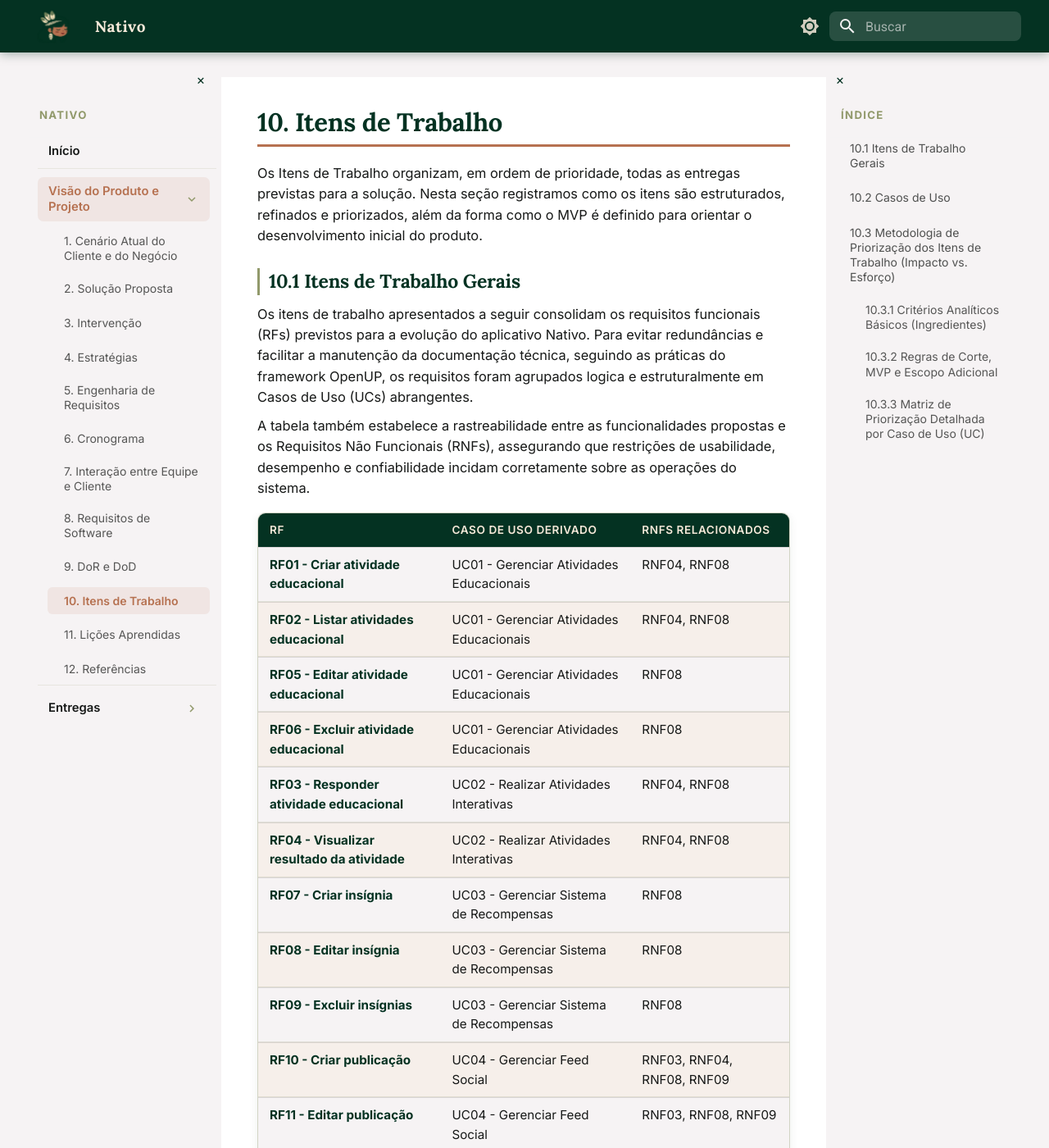
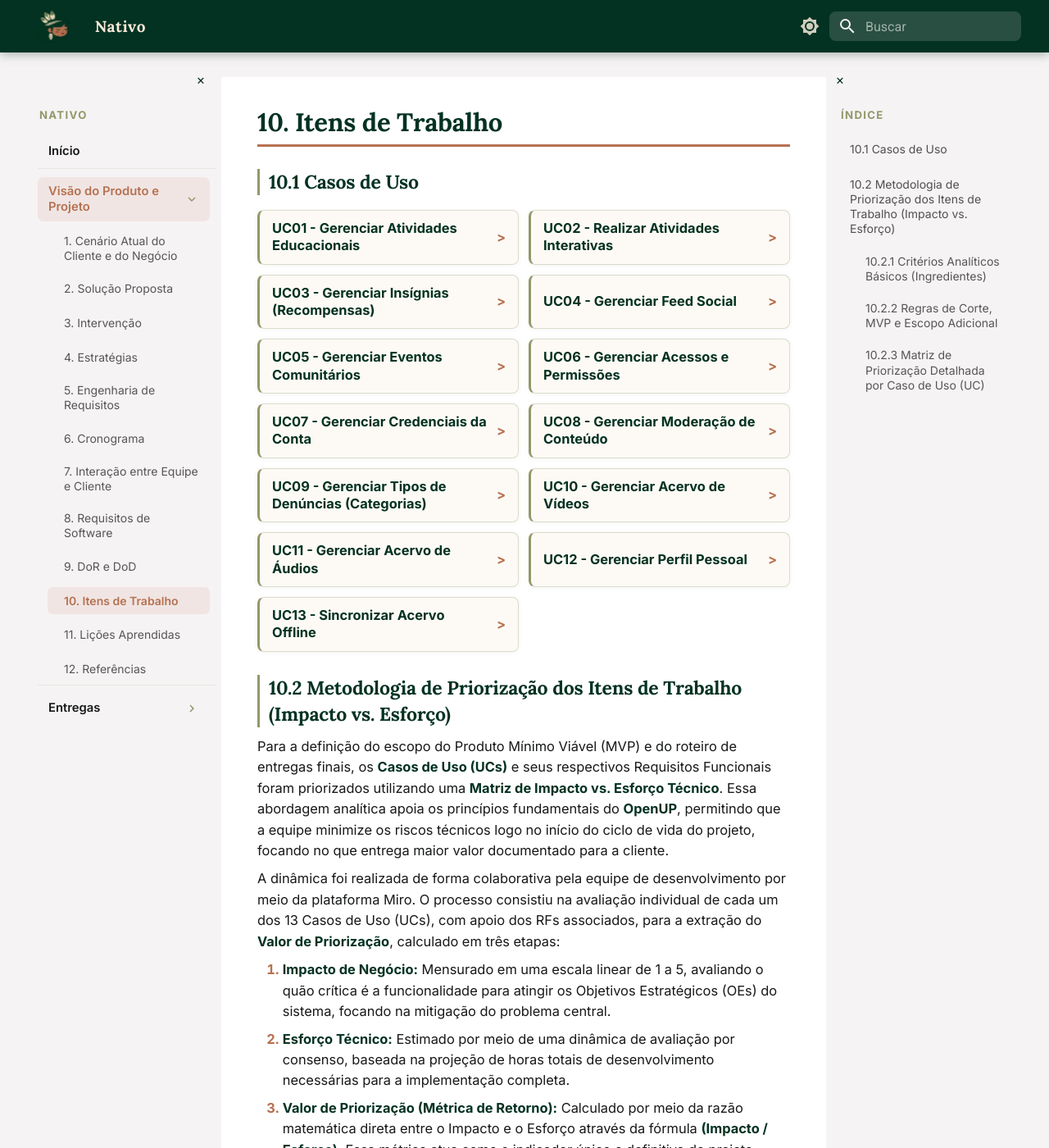
Before and after one commit to mdsreq-fga-unb/REQ-2026.1-T02-Nativo, an MkDocs documentation site: the page built from docs/visao/backlog.md, in a window 1280 px wide and 1400 px high. Shown: the whole window at 82% size. Built offline with MkDocs 1.6.1 and Material for MkDocs 9.7.7, drawn with Linux system fonts in a browser that asks for light colours; some of the changed text lies outside the part shown.

Commit message:
limpeza da página de itens de trabalho

```diff
--- a/docs/visao/backlog.md
+++ b/docs/visao/backlog.md
@@ -1,66 +1,4 @@
-Os Itens de Trabalho organizam, em ordem de prioridade, todas as entregas previstas para a solução. Nesta seção registramos como os itens são estruturados, refinados e priorizados, além da forma como o MVP é definido para orientar o desenvolvimento inicial do produto.
-
-## 10.1 Itens de Trabalho Gerais
-
-Os itens de trabalho apresentados a seguir consolidam os requisitos funcionais (RFs) previstos para a evolução do aplicativo Nativo. Para evitar redundâncias e facilitar a manutenção da documentação técnica, seguindo as práticas do framework OpenUP, os requisitos foram agrupados logica e estruturalmente em Casos de Uso (UCs) abrangentes.
-
-A tabela também estabelece a rastreabilidade entre as funcionalidades propostas e os Requisitos Não Funcionais (RNFs), assegurando que restrições de usabilidade, desempenho e confiabilidade incidam corretamente sobre as operações do sistema.
-
-| RF | Caso de uso derivado | RNFs relacionados |
-| :--- | :--- | :--- |
-| **RF01 - Criar atividade educacional** | UC01 - Gerenciar Atividades Educacionais | RNF04, RNF08 |
-| **RF02 - Listar atividades educacional** | UC01 - Gerenciar Atividades Educacionais | RNF04, RNF08 |
-| **RF05 - Editar atividade educacional** | UC01 - Gerenciar Atividades Educacionais | RNF08 |
-| **RF06 - Excluir atividade educacional** | UC01 - Gerenciar Atividades Educacionais | RNF08 |
-| **RF03 - Responder atividade educacional** | UC02 - Realizar Atividades Interativas | RNF04, RNF08 |
-| **RF04 - Visualizar resultado da atividade** | UC02 - Realizar Atividades Interativas | RNF04, RNF08 |
-| **RF07 - Criar insígnia** | UC03 - Gerenciar Sistema de Recompensas | RNF08 |
-| **RF08 - Editar insígnia** | UC03 - Gerenciar Sistema de Recompensas | RNF08 |
-| **RF09 - Excluir insígnias** | UC03 - Gerenciar Sistema de Recompensas | RNF08 |
-| **RF10 - Criar publicação** | UC04 - Gerenciar Feed Social | RNF03, RNF04, RNF08, RNF09 |
-| **RF11 - Editar publicação** | UC04 - Gerenciar Feed Social | RNF03, RNF08, RNF09 |
-| **RF12 - Listar publicações** | UC04 - Gerenciar Feed Social | RNF03, RNF04, RNF08 |
-| **RF13 - Excluir publicação** | UC04 - Gerenciar Feed Social | RNF08 |
-| **RF14 - Interagir com a publicação** | UC04 - Gerenciar Feed Social | RNF03, RNF04, RNF08 |
-| **RF15 - Criar eventos** | UC05 - Gerenciar Eventos Comunitários | RNF03, RNF08, RNF09 |
-| **RF16 - Editar eventos** | UC05 - Gerenciar Eventos Comunitários | RNF03, RNF08 |
-| **RF17 - Listar eventos** | UC05 - Gerenciar Eventos Comunitários | RNF03, RNF04, RNF08 |
-| **RF18 - Excluir eventos** | UC05 - Gerenciar Eventos Comunitários | RNF08 |
-| **RF19 - Compartilhar eventos** | UC05 - Gerenciar Eventos Comunitários | RNF03, RNF08 |
-| **RF20 - Banir usuário** | UC06 - Gerenciar Acessos e Permissões | RNF08 |
-| **RF21 - Atribuir cargos de usuário** | UC06 - Gerenciar Acessos e Permissões | RNF08 |
-| **RF22 - Editar cargos de usuário** | UC06 - Gerenciar Acessos e Permissões | RNF08 |
-| **RF23 - Listar cargos de usuário** | UC06 - Gerenciar Acessos e Permissões | RNF08 |
-| **RF24 - Excluir cargos de usuário** | UC06 - Gerenciar Acessos e Permissões | RNF08 |
-| **RF25 - Candidatar-se a professor** | UC07 - Gerenciar Credenciais da Conta | RNF08 |
-| **RF26 - Recuperar senha** | UC07 - Gerenciar Credenciais da Conta | RNF08 |
-| **RF27 - Criar denúncia** | UC08 - Gerenciar Moderação de Conteúdo | RNF03, RNF08 |
-| **RF28 - Atualizar status de denúncia** | UC08 - Gerenciar Moderação de Conteúdo | RNF08 |
-| **RF29 - Listar denúncias** | UC08 - Gerenciar Moderação de Conteúdo | RNF08 |
-| **RF30 - Criar categoria de denúncia** | UC09 - Gerenciar Tipos de Denúncias | RNF08 |
-| **RF31 - Editar categoria de denúncia** | UC09 - Gerenciar Tipos de Denúncias | RNF08 |
-| **RF32 - Listar categorias de denúncia** | UC09 - Gerenciar Tipos de Denúncias | RNF08 |
-| **RF33 - Excluir categoria de denúncia** | UC09 - Gerenciar Tipos de Denúncias | RNF08 |
-| **RF34 - Cadastrar vídeo** | UC10 - Gerenciar Acervo de Vídeos | RNF08, RNF09 |
-| **RF35 - Exibir vídeo** | UC10 - Gerenciar Acervo de Vídeos | RNF01, RNF02, RNF08 |
-| **RF36 - Excluir vídeo** | UC10 - Gerenciar Acervo de Vídeos | RNF08 |
-| **RF37 - Associar vídeo** | UC10 - Gerenciar Acervo de Vídeos | RNF08 |
-| **RF38 - Desassociar vídeo** | UC10 - Gerenciar Acervo de Vídeos | RNF08 |
-| **RF39 - Cadastrar áudio** | UC11 - Gerenciar Acervo de Áudios | RNF08, RNF09 |
-| **RF40 - Reproduzir áudio** | UC11 - Gerenciar Acervo de Áudios | RNF01, RNF02, RNF08 |
-| **RF41 - Excluir áudio** | UC11 - Gerenciar Acervo de Áudios | RNF08 |
-| **RF42 - Associar áudio** | UC11 - Gerenciar Acervo de Áudios | RNF08 |
-| **RF43 - Desassociar áudio** | UC11 - Gerenciar Acervo de Áudios | RNF08 |
-| **RF44 - Editar usuário** | UC12 - Gerenciar Perfil Pessoal | RNF08 |
-| **RF45 - Listar histórico de traduções** | UC12 - Gerenciar Perfil Pessoal | RNF08 |
-| **RF46 - Favoritar tradução** | UC12 - Gerenciar Perfil Pessoal | RNF08 |
-| **RF47 - Listar traduções favoritadas** | UC12 - Gerenciar Perfil Pessoal | RNF08 |
-| **RF48 - Listar insígnias** | UC12 - Gerenciar Perfil Pessoal | RNF08 |
-| **RF49 - Baixar traduções** | UC13 - Sincronizar Acervo Offline | RNF06, RNF08 |
-
-## 10.2 Casos de Uso
-
-Os casos de uso foram separados em páginas próprias para facilitar a leitura e reduzir o tamanho desta página.
+## 10.1 Casos de Uso
 
 <div class="uc-link-grid" markdown="1">
 
@@ -92,7 +30,7 @@ Os casos de uso foram separados em páginas próprias para facilitar a leitura e
 
 </div>
 
-## 10.3 Metodologia de Priorização dos Itens de Trabalho (Impacto vs. Esforço)
+## 10.2 Metodologia de Priorização dos Itens de Trabalho (Impacto vs. Esforço)
 
 Para a definição do escopo do Produto Mínimo Viável (MVP) e do roteiro de entregas finais, os **Casos de Uso (UCs)** e seus respectivos Requisitos Funcionais foram priorizados utilizando uma **Matriz de Impacto vs. Esforço Técnico**. Essa abordagem analítica apoia os princípios fundamentais do **OpenUP**, permitindo que a equipe minimize os riscos técnicos logo no início do ciclo de vida do projeto, focando no que entrega maior valor documentado para a cliente.
 
@@ -102,7 +40,7 @@ A dinâmica foi realizada de forma colaborativa pela equipe de desenvolvimento p
 2. **Esforço Técnico:** Estimado por meio de uma dinâmica de avaliação por consenso, baseada na projeção de horas totais de desenvolvimento necessárias para a implementação completa.
 3. **Valor de Priorização (Métrica de Retorno):** Calculado por meio da razão matemática direta entre o Impacto e o Esforço através da fórmula **(Impacto / Esforço)**. Essa métrica atua como o indicador único e definitivo do projeto, determinando a densidade de retorno de cada requisito (quais itens trazem maior ganho estratégico em relação ao tempo investido).
 
-### 10.3.1 Critérios Analíticos Básicos (Ingredientes)
+### 10.2.1 Critérios Analíticos Básicos (Ingredientes)
 A nota de **Impacto** foi derivada de uma priorização prévia realizada pela cliente, utilizando a técnica MoSCoW:
 
 * **Nota 5:** Requisitos *Must Have*.
@@ -125,7 +63,7 @@ O dimensionamento do **Esforço** foi convertido em uma escala linear de 1 a 5,
 
 * **Nota 5:** Acima de 42 horas totais.
 
-### 10.3.2 Regras de Corte, MVP e Escopo Adicional
+### 10.2.2 Regras de Corte, MVP e Escopo Adicional
 
 Uma vez calculado o **Valor de Priorização**, ele foi utilizado como a única métrica balizadora para alocar os requisitos funcionais em quatro quadrantes de desenvolvimento, definindo formalmente a composição do escopo:
 
@@ -143,7 +81,7 @@ Os módulos de **Gamificação (Insígnias)** e **Perfil do Usuário (Histórico
 **Requisitos Descartados:**
 Os módulos de **Denúncias** e **Eventos** (Valor = 0.67), embora estivessem em Q3, apresentaram nota inferior aos itens de gamificação, sendo formalmente descartados do cronograma atual por restrição de prazo, juntamente com a totalidade do **Feed Social** (Q4, Valor = 0.40).
 
-### 10.3.3 Matriz de Priorização Detalhada por Caso de Uso (UC)
+### 10.2.3 Matriz de Priorização Detalhada por Caso de Uso (UC)
 
 A tabela abaixo apresenta a distribuição detalhada dos 13 casos de uso da plataforma Nativo, ordenados de forma decrescente pelo **Valor de Priorização** para evidenciar a linha de corte (1.0) e as alocações no cronograma:
 
```
